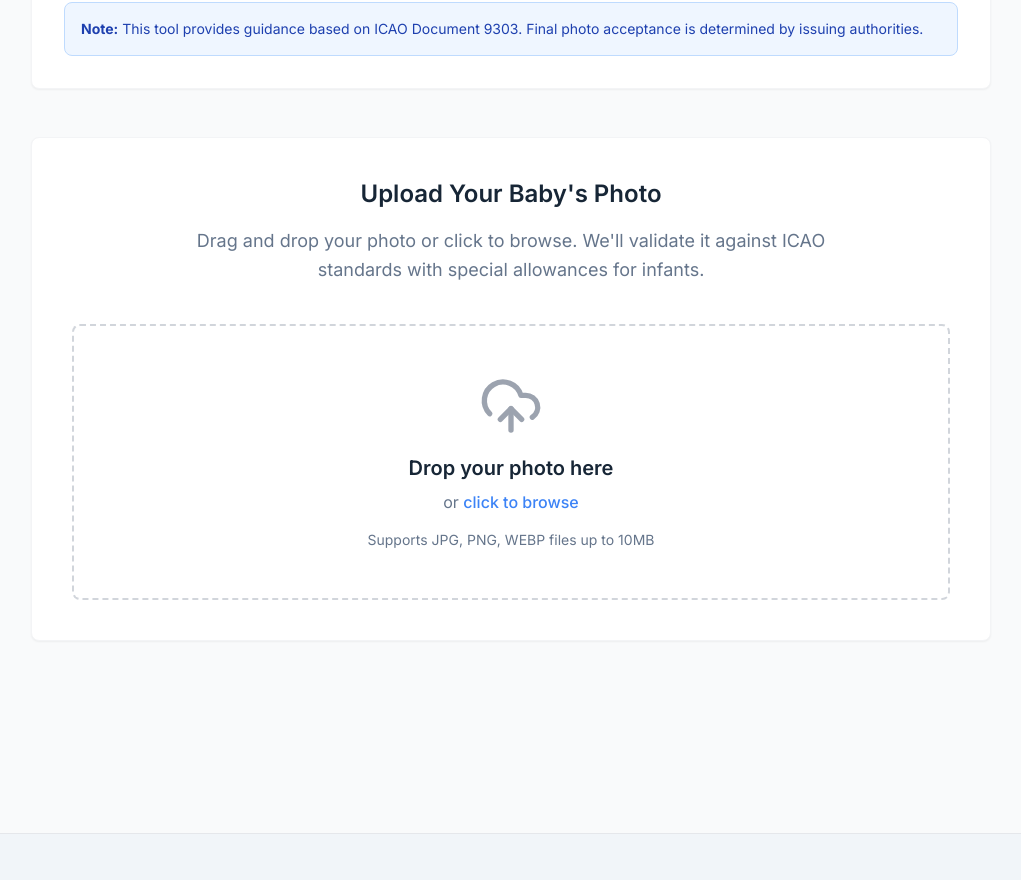
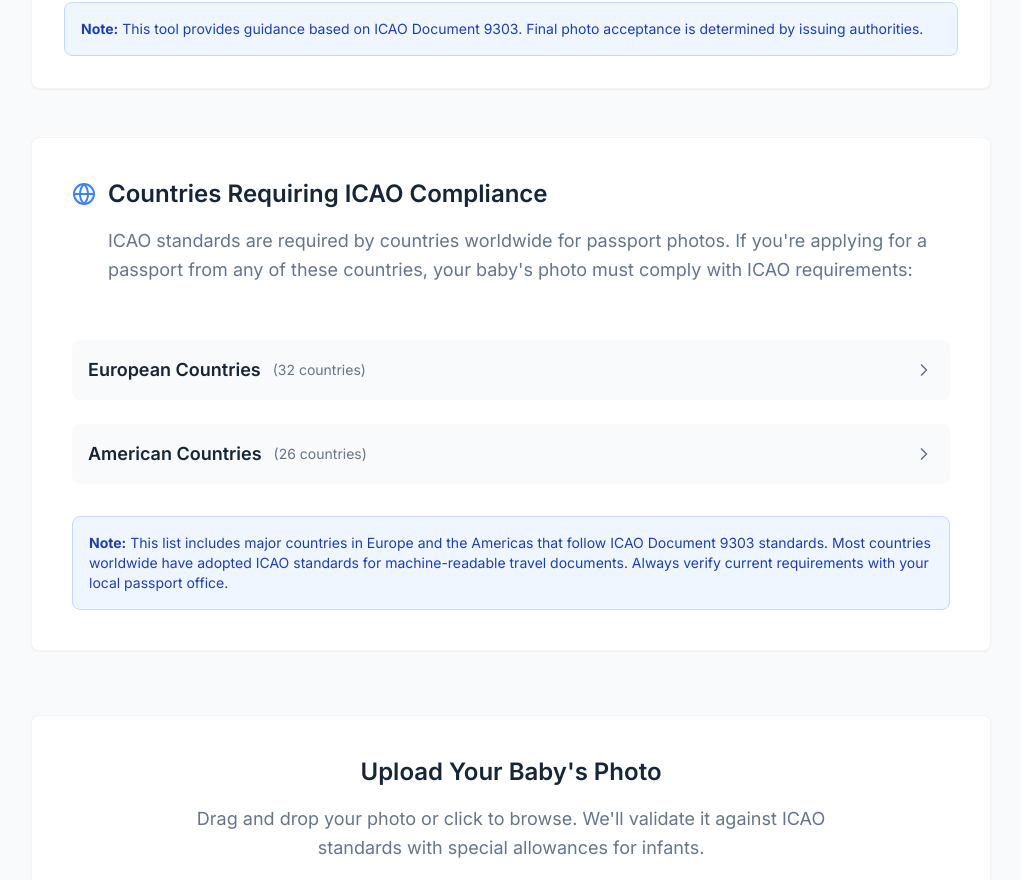
Before and after one commit to moistjuggernaut/Notary, a React (Vite) app: page / in a window 1280 px wide. Shown: the part 1260-2140 px from the top of the page, without its empty margins (129-1150 px from the left). Built offline with nearby package versions, Linux system fonts and the light colour scheme.

Commit message:
gemini refactor

```diff
--- /dev/null
+++ b/src/components/countries.tsx
@@ -0,0 +1,110 @@
+import { Globe, CheckCircle, ChevronDown, ChevronRight } from "lucide-react";
+import { useState } from "react";
+
+export default function ICAOCountries() {
+  const [isEuropeExpanded, setIsEuropeExpanded] = useState(false);
+  const [isAmericaExpanded, setIsAmericaExpanded] = useState(false);
+
+  const europeanCountries = [
+    "Austria", "Belgium", "Bulgaria", "Croatia", "Cyprus", "Czech Republic",
+    "Denmark", "Estonia", "Finland", "France", "Germany", "Greece",
+    "Hungary", "Iceland", "Ireland", "Italy", "Latvia", "Liechtenstein",
+    "Lithuania", "Luxembourg", "Malta", "Netherlands", "Norway", "Poland",
+    "Portugal", "Romania", "Slovakia", "Slovenia", "Spain", "Sweden",
+    "Switzerland", "United Kingdom"
+  ];
+
+  const americanCountries = [
+    "United States", "Canada", "Mexico", "Argentina", "Brazil", "Chile",
+    "Colombia", "Peru", "Uruguay", "Costa Rica", "Panama", "Guatemala",
+    "Honduras", "Nicaragua", "El Salvador", "Belize", "Jamaica", "Trinidad and Tobago",
+    "Barbados", "Dominican Republic", "Ecuador", "Venezuela", "Bolivia",
+    "Paraguay", "Guyana", "Suriname"
+  ];
+
+  return (
+    <section className="mb-16">
+      <div className="bg-white rounded-lg p-10 border border-gray-100 shadow-sm">
+        <div className="flex items-start mb-8">
+          <Globe className="w-6 h-6 text-official-blue mt-1 mr-3 flex-shrink-0" />
+          <div>
+            <h3 className="text-2xl font-semibold text-dark-slate mb-4">Countries Requiring ICAO Compliance</h3>
+            <p className="text-lg text-slate-grey leading-relaxed mb-6">
+              ICAO standards are required by countries worldwide for passport photos.
+              If you're applying for a passport from any of these countries,
+              your baby's photo must comply with ICAO requirements:
+            </p>
+          </div>
+        </div>
+
+        <div className="space-y-6">
+          {/* European Countries */}
+          <div>
+            <button
+              onClick={() => setIsEuropeExpanded(!isEuropeExpanded)}
+              className="flex items-center justify-between w-full p-4 bg-gray-50 rounded-lg hover:bg-gray-100 transition-colors"
+            >
+              <div className="flex items-center space-x-3">
+                <h4 className="text-lg font-semibold text-dark-slate">European Countries</h4>
+                <span className="text-sm text-slate-grey">({europeanCountries.length} countries)</span>
+              </div>
+              {isEuropeExpanded ? (
+                <ChevronDown className="w-5 h-5 text-slate-grey" />
+              ) : (
+                <ChevronRight className="w-5 h-5 text-slate-grey" />
+              )}
+            </button>
+
+            {isEuropeExpanded && (
+              <div className="mt-4 grid grid-cols-2 md:grid-cols-3 lg:grid-cols-4 gap-3">
+                {europeanCountries.map((country, index) => (
+                  <div key={index} className="flex items-center space-x-2 p-3 bg-gray-50 rounded-lg">
+                    <CheckCircle className="w-4 h-4 text-success-emerald flex-shrink-0" />
+                    <span className="text-sm text-dark-slate font-medium">{country}</span>
+                  </div>
+                ))}
+              </div>
+            )}
+          </div>
+
+          {/* American Countries */}
+          <div>
+            <button
+              onClick={() => setIsAmericaExpanded(!isAmericaExpanded)}
+              className="flex items-center justify-between w-full p-4 bg-gray-50 rounded-lg hover:bg-gray-100 transition-colors"
+            >
+              <div className="flex items-center space-x-3">
+                <h4 className="text-lg font-semibold text-dark-slate">American Countries</h4>
+                <span className="text-sm text-slate-grey">({americanCountries.length} countries)</span>
+              </div>
+              {isAmericaExpanded ? (
+                <ChevronDown className="w-5 h-5 text-slate-grey" />
+              ) : (
+                <ChevronRight className="w-5 h-5 text-slate-grey" />
+              )}
+            </button>
+
+            {isAmericaExpanded && (
+              <div className="mt-4 grid grid-cols-2 md:grid-cols-3 lg:grid-cols-4 gap-3">
+                {americanCountries.map((country, index) => (
+                  <div key={index} className="flex items-center space-x-2 p-3 bg-gray-50 rounded-lg">
+                    <CheckCircle className="w-4 h-4 text-success-emerald flex-shrink-0" />
+                    <span className="text-sm text-dark-slate font-medium">{country}</span>
+                  </div>
+                ))}
+              </div>
+            )}
+          </div>
+        </div>
+
+        <div className="mt-8 p-4 bg-blue-50 rounded-lg border border-blue-200">
+          <p className="text-sm text-blue-800">
+            <strong>Note:</strong> This list includes major countries in Europe and the Americas that follow ICAO Document 9303 standards.
+            Most countries worldwide have adopted ICAO standards for machine-readable travel documents.
+            Always verify current requirements with your local passport office.
+          </p>
+        </div>
+      </div>
+    </section>
+  );
+}
--- a/src/components/validation-results.tsx
+++ b/src/components/validation-results.tsx
@@ -1,6 +1,6 @@
 import { CheckCircle, AlertTriangle, XCircle, Download, RotateCcw } from "lucide-react";
 import { Button } from "@/components/ui/button";
-import type { ValidationResult } from "@/pages/home";
+import type { ValidationResult } from "@/types/validation";
 
 interface ValidationResultsProps {
   result: ValidationResult;
--- a/src/pages/home.tsx
+++ b/src/pages/home.tsx
@@ -3,18 +3,8 @@ import ICAORequirements from "@/components/icao-requirements";
 import PhotoUploader from "@/components/photo-uploader";
 import ValidationResults from "@/components/validation-results";
 import { useState } from "react";
-
-export interface ValidationResult {
-  status: 'success' | 'warning' | 'error';
-  score: number;
-  checks: {
-    name: string;
-    description: string;
-    score: number;
-    status: 'pass' | 'warning' | 'fail';
-  }[];
-  recommendations?: string[];
-}
+import ICAOCountries from "@/components/countries";
+import type { ValidationResult } from "@/types/validation";
 
 export default function Home() {
   const [selectedFile, setSelectedFile] = useState<File | null>(null);
@@ -94,8 +84,11 @@ export default function Home() {
           </p>
         </div>
 
+
         {/* ICAO Requirements */}
         <ICAORequirements />
+
+        <ICAOCountries />
 
         {/* Photo Uploader */}
         <PhotoUploader
--- /dev/null
+++ b/src/types/validation.ts
@@ -0,0 +1,11 @@
+export interface ValidationResult {
+  status: 'success' | 'warning' | 'error';
+  score: number;
+  checks: {
+    name: string;
+    description: string;
+    score: number;
+    status: 'pass' | 'warning' | 'fail';
+  }[];
+  recommendations?: string[];
+}
```
Also changed, not shown: package.json (+0 -32 lines), tsconfig.json (+22 -31 lines), tsconfig.node.json (+3 -18 lines), requirements.txt (added), 1 other file (tests, documents, lock files or other folders).
